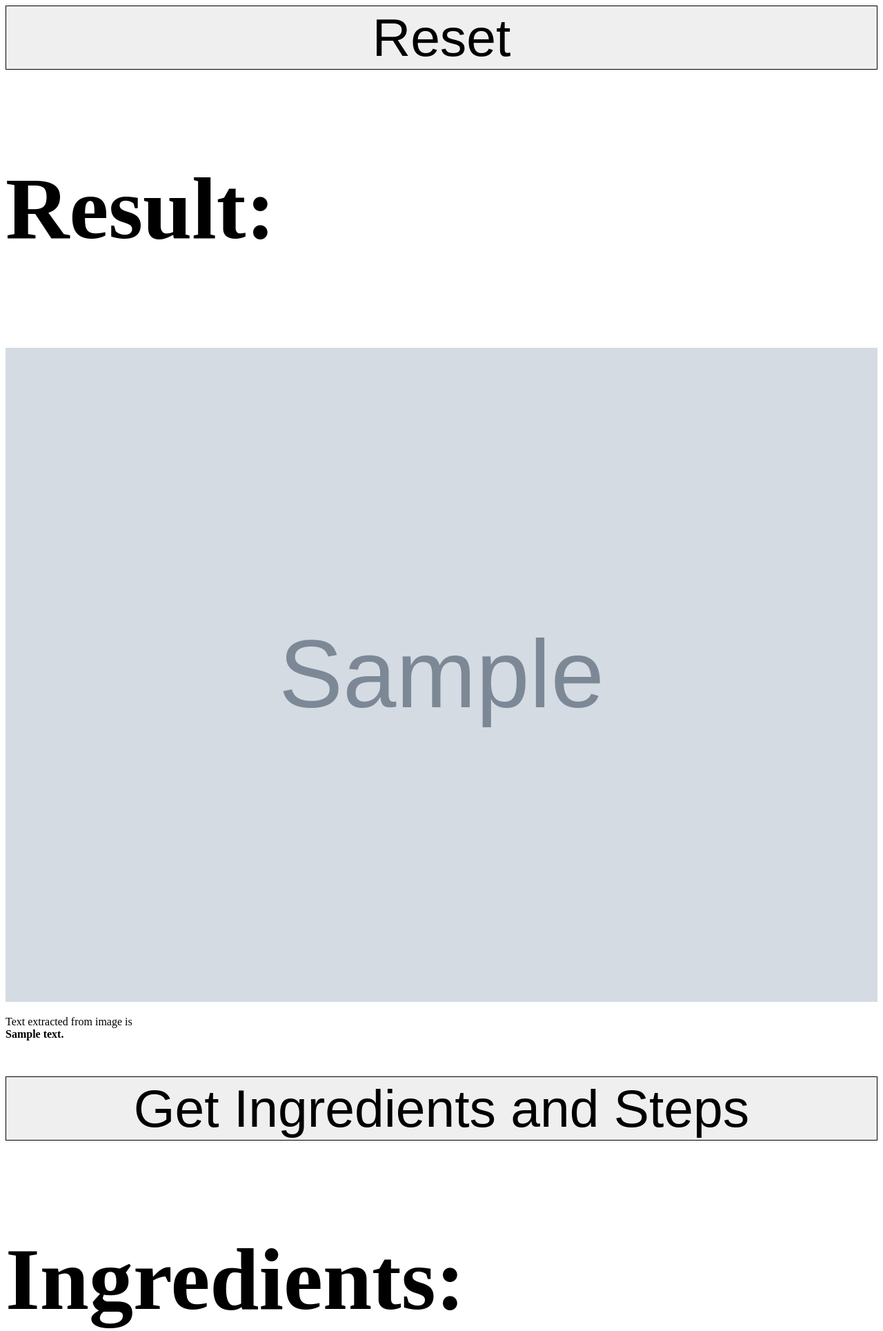
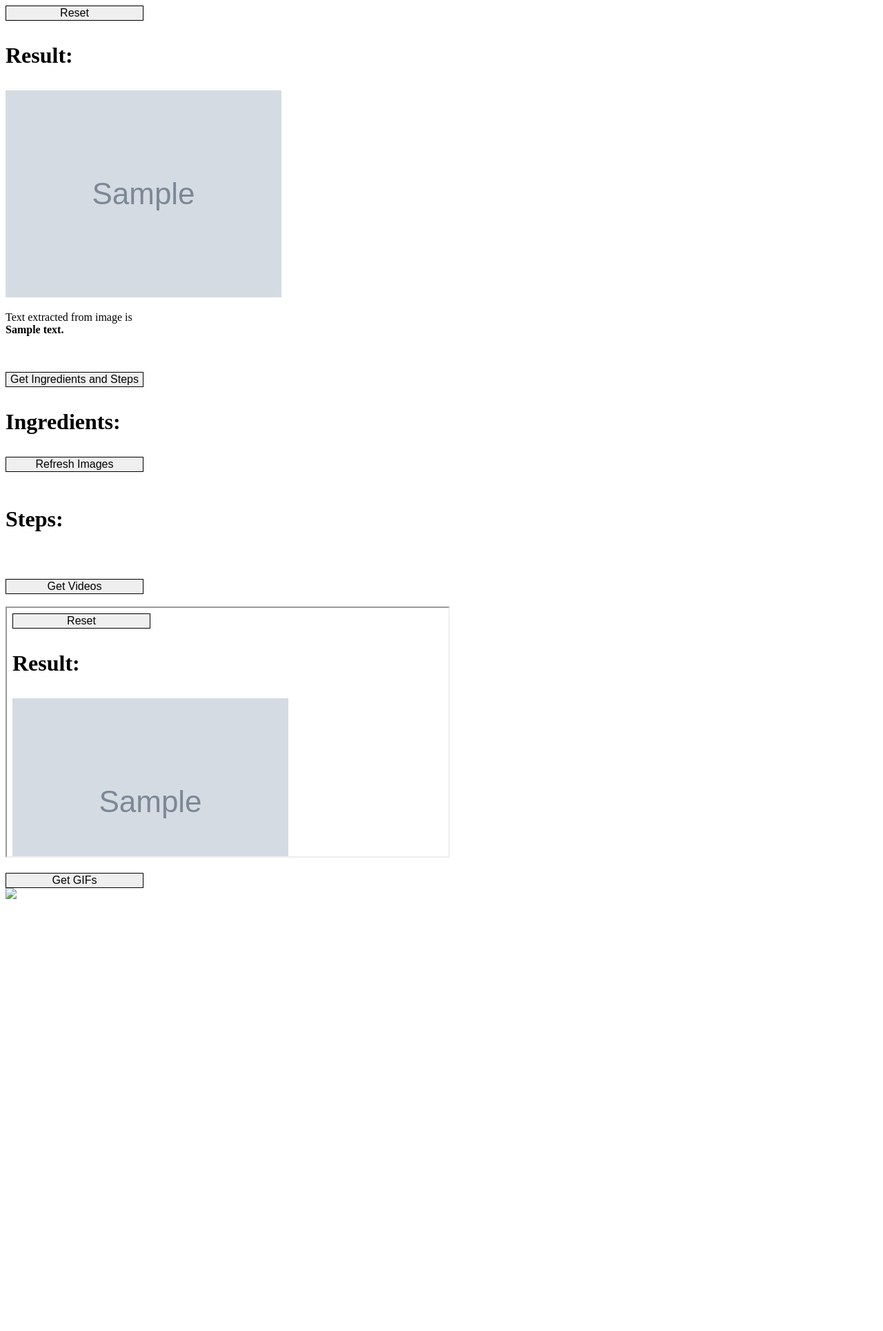
Before and after one commit to Samyak2/Recipe-viewer-flask-app, a Flask app: template templates/results2.html in a window 1280 px wide. Shown: the top 1929 px of the page at 69% size. After the commit the page ends 1303 px from the top, so only its background shows below. Run offline with Flask 2, Linux system fonts and the light colour scheme; the template is opened without the code that fills it: most values are stand-ins (such as "Sample title", 1, 10 or a date in 2020); grey boxes marked "Sample" are stand-in pictures.

Commit message:
Small changes

```diff
--- a/app.py
+++ b/app.py
@@ -132,10 +132,10 @@
             # filename = secure_filename(file.filename) #get file name
             session["filename"].append(secure_filename(file.filename))
             file.save(os.path.join(app.config['UPLOAD_FOLDER'], secure_filename(file.filename))) #save file to upload folder
-            session["text"] += ocr_core(os.path.join(app.config['UPLOAD_FOLDER'], secure_filename(file.filename))) #get image text using ocr_core function from img2txt
+            session["text"] += ocr_core(os.path.join(app.config['UPLOAD_FOLDER'], secure_filename(file.filename))) + "\n" #get image text using ocr_core function from img2txt
         # print(session["text"], file=sys.stderr)
         session["text"] = session["text"].replace('\n', '<br>') #replace newline with <br> so that it is rendered properly in the html
-        session["words"] = [["".join(l for l in word if l.isalpha() or l==" " or l.isdigit()),""] for word in nltk.tokenize.sent_tokenize(session["text"].replace("<br><br>", ". ").replace("<br>", " ").replace("..",".")) if len(word)>2] #[word.strip(string.punctuation) for word in text.lower().replace("<br>", " ").split()]) #Get list of words from the text
+        session["words"] = [["".join(l for l in word if l.isalpha() or l==" " or l.isdigit()),""] for word in nltk.tokenize.sent_tokenize(session["text"].replace("<br><br>", ". ").replace("<br>", ". ").replace("..",".")) if len(word)>2] #[word.strip(string.punctuation) for word in text.lower().replace("<br>", " ").split()]) #Get list of words from the text
         session["filename"] = [os.path.join(app.config['UPLOAD_FOLDER'],file) for file in session["filename"]]
         # print("These are wordsssssss: ",session["words"], file=sys.stderr)
         # print(session["words"], file=sys.stderr)
--- a/templates/results2.html
+++ b/templates/results2.html
@@ -17,23 +17,29 @@
     <style>
         input[type="button"], input[type="submit"] {
         border:1px solid;
-        font-size: 6vw;
+        font-size: 1em;
         width: 100%;
+        max-width: 200px;
         /* max-width: 200px; */
         margin-left:auto;
         margin-right:auto;
         }
         h3 {
-            font-size: 10vw;
+            font-size: 2em;
         }
-        img, iframe {
+        img{
             width:100%;
+            max-width: 400px;
             height:auto;
         }
         .ingimages{
             max-width: 200px;
             margin-left:auto;
             margin-right:auto;
+        }
+        .gif{
+            width: auto;
+            height: 100px;
         }
     </style>
 </head>
@@ -113,8 +119,9 @@
     {% endif %}
     <br><br>
     <form method="POST"><input type="submit" value="Get Videos" name="getvideos" width="25vw" font-size="4.5vw" ></form>
+    <br>
     {% if video_urls %}
-        <iframe src={{video_urls}} allowfullscreen>
+        <iframe src={{video_urls}} allowfullscreen width="640" height="360">
         </iframe>
     {% endif %}
 
@@ -122,7 +129,7 @@
     <form method="POST"><input type="submit" value="Get GIFs" name="getgifs" width="25vw" font-size="4.5vw"></form>
     {% if gif_urls %}
         {% for gif_url in gif_urls %}
-            <img src={{gif_url}} width="80vw" height="80vw">
+            <img src={{gif_url}} class="gif">
             </img>
         {% endfor %}
     {% endif %}
```
